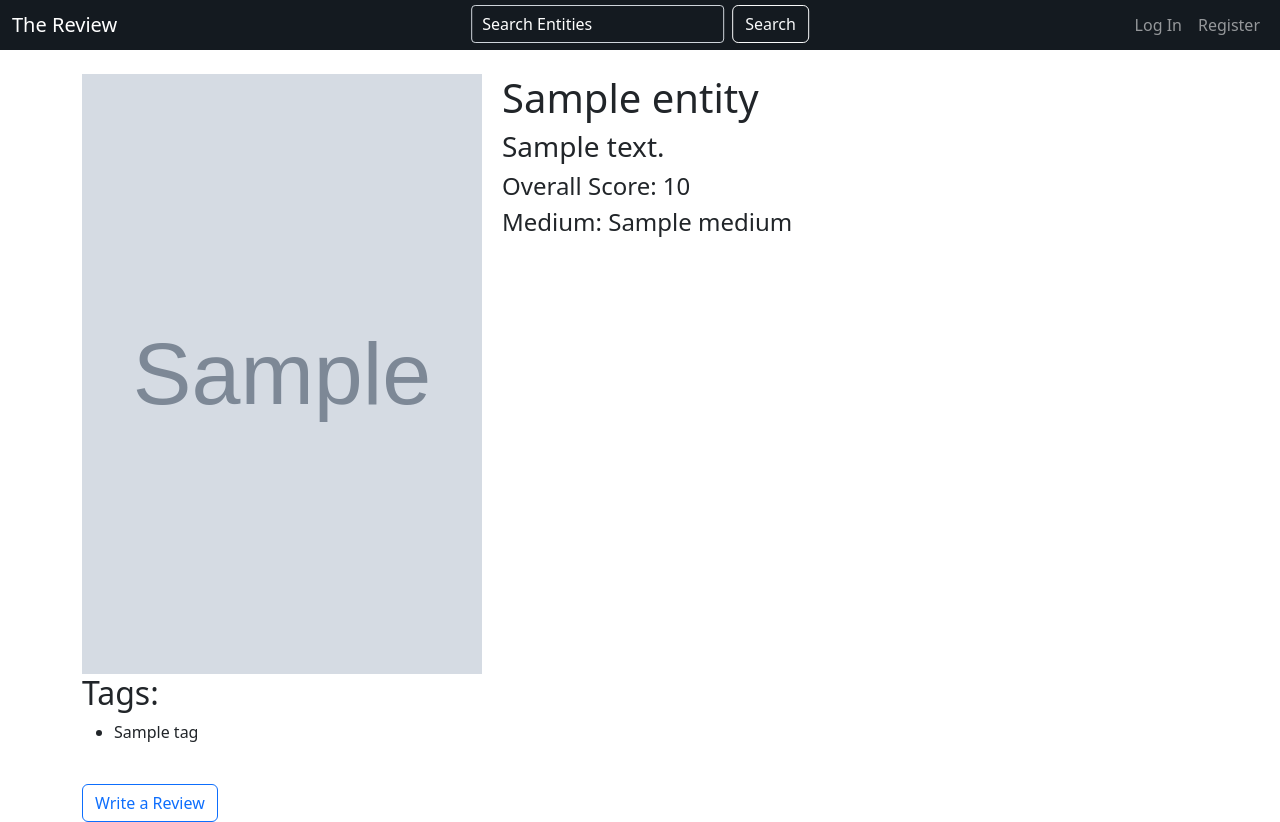
After one commit to rohansachdeva1/TheReview, a Django app: template thereview/content/templates/content/entity_detail.html in a window 1280 px wide. The commit adds this page. Run offline with Django 4.2, Linux system fonts and the light colour scheme; the template is opened without the code that fills it: most values are stand-ins (such as "Sample title", 1, 10 or a date in 2020); grey boxes marked "Sample" are stand-in pictures.

Commit message:
entity detail page working

```diff
--- /dev/null
+++ b/thereview/content/static/entity_detail.css
@@ -0,0 +1,7 @@
+.entity-details {
+    display: flex;
+  }
+
+  .entity-info {
+    margin-left: 20px; /* Adjust the margin as needed */
+  }
--- /dev/null
+++ b/thereview/content/templates/content/entity_detail.html
@@ -0,0 +1,31 @@
+{% extends 'base.html' %}
+
+{% block content %}
+
+{% load static %}
+    <link rel="stylesheet" type="text/css" href="{% static 'entity_detail.css' %}">
+
+
+<div class="entity-details">
+    <img src="{{ entity.image }}" width="400" height="600" alt="{{ entity.name }} Image">
+    <div class="entity-info">
+        <h1>{{ entity.title }}</h1>
+        <h3>{{ entity.description }}</h3>
+        <h4>Overall Score: {{ entity.overall_score }}</h4>
+        <h4>Medium: {{ entity.medium }}</h4>
+    </div>
+</div>
+
+{% if entity.tags %}
+    <h2>Tags:</h2>
+    <ul>
+    {% for tag in entity.tags.all %}
+        <li>{{ tag.name }}</li>
+    {% endfor %}
+    </ul>
+{% endif %}
+</br>
+
+<a href="{% url 'write_review' entity.id %}" class="btn btn-outline-primary">Write a Review</a>
+
+{% endblock %}
--- a/thereview/content/templates/content/entity_tile.html
+++ b/thereview/content/templates/content/entity_tile.html
@@ -2,6 +2,7 @@
     <link rel="stylesheet" type="text/css" href="{% static 'entity_tile.css' %}">
 
 <!-- Display Search Results -->
+<a href="{% url 'view_entity' entity.id %}" style="text-decoration: none;">
     <div class="entity-tile">
         <div class="card h-100">
             <img src="{{ entity.image }}" class="card-img-top" alt="Entity Image">
@@ -14,3 +15,4 @@
             </div>
         </div>
     </div>
+</a>
--- a/thereview/content/urls.py
+++ b/thereview/content/urls.py
@@ -3,5 +3,7 @@ from . import views
 
 # ...search/_____
 urlpatterns = [
-    re_path(r'^', views.search_entities, name="search_entities"),
+    #re_path(r'^', views.search_entities, name="search_entities"),
+    path('', views.search_entities, name="search_entities"),
+    path('view_entity/<int:entity_id>/', views.view_entity, name="view_entity"),
 ]
--- a/thereview/reviews/templates/reviews/review_detail.html
+++ b/thereview/reviews/templates/reviews/review_detail.html
@@ -17,7 +17,7 @@
 <p>{{ review.blurb }}</p>
 
 {% if review.user == request.user %}
-    <a href="{% url 'delete_review' review.id %}" class="card-link card-link-left">Delete Review</a>
+    <a href="{% url 'delete_review' review.id %}" class="btn btn-outline-danger">Delete Review</a>
 {% endif %}
 
 {% endblock %}
--- a/thereview/users/views.py
+++ b/thereview/users/views.py
@@ -52,9 +52,8 @@ def log_in(request):
     return render(request, 'users/login.html') # render the login template
 
 def log_out(request):
-    if request.method == 'POST':
-        logout(request) # log current user out from request object
-        return redirect('homepage') # redirect to homepage
+    logout(request) # log current user out from request object
+    return redirect('homepage') # redirect to homepage
 
 def view_profile(request, username):
 
```
Also changed, not shown: thereview/content/views.py (+11 -1 lines), thereview/users/templates/users/view_profile.html (+5 -6 lines), thereview/db.sqlite3. Lines whose indentation alone changed are shown as unchanged.
